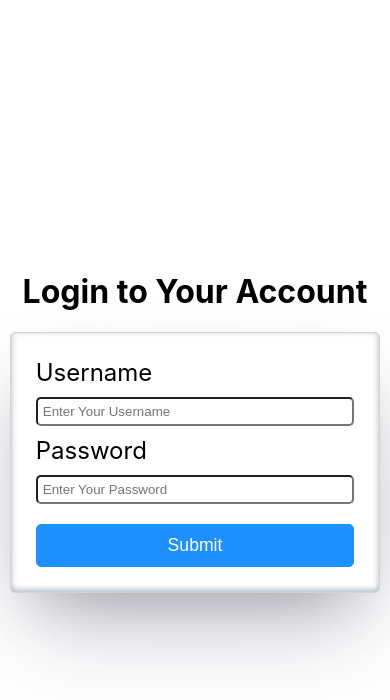
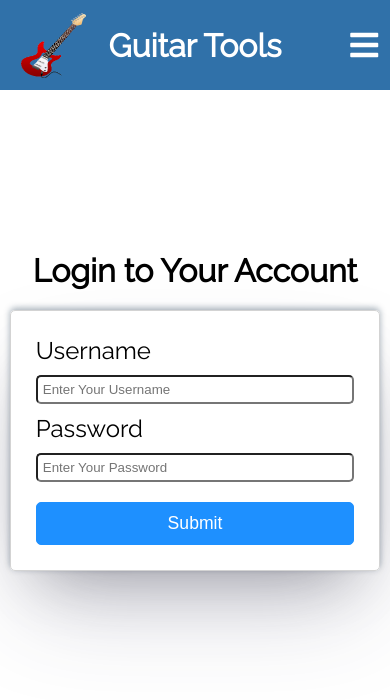
Before and after one commit to JB0925/Guitar-Tools, a React (Create React App) app: page /login in a window 390 px wide. Shown: the top 700 px of the page. Built offline with nearby package versions, Linux system fonts and the light colour scheme.

Commit message:
add guitar image for site logo. Add Raleway font. Add collapsable navbar component for smaller screens.Rearrange so that app login is handled at the App level, and passed to the navbar and Login/Register pages.  TODO: Remove placeholder anchor tags and use React Router NavLink tags.

```diff
--- a/public/index.html
+++ b/public/index.html
@@ -15,6 +15,9 @@
       user's mobile device or desktop. See https://developers.google.com/web/fundamentals/web-app-manifest/
     -->
     <link rel="manifest" href="%PUBLIC_URL%/manifest.json" />
+    <link rel="preconnect" href="https://fonts.googleapis.com">
+    <link rel="preconnect" href="https://fonts.gstatic.com" crossorigin>
+    <link href="https://fonts.googleapis.com/css2?family=Raleway&display=swap" rel="stylesheet">
     <link rel="stylesheet" href="https://pro.fontawesome.com/releases/v5.10.0/css/all.css"
           integrity="sha384-AYmEC3Yw5cVb3ZcuHtOA93w35dYTsvhLPVnYs9eStHfGJvOvKxVfELGroGkvsg+p"
           crossorigin="anonymous"/>
--- a/src/CSS/LoginAndSignUpForm.css
+++ b/src/CSS/LoginAndSignUpForm.css
@@ -4,6 +4,10 @@
     justify-content: center;
     flex-direction: column;
     width: 100%;
+}
+
+.LoginAndSignUpForm h3 {
+    margin-top: 6%;
 }
 
 .LoginAndSignUpForm form {
@@ -17,7 +21,7 @@
     width: 50%;
     box-shadow: rgba(50, 50, 93, 0.25) 0px 50px 100px -20px,
                 rgba(0, 0, 0, 0.3) 0px 30px 60px -30px,
-                rgba(10, 37, 64, 0.35) 0px -2px 6px 0px inset;
+                rgba(10, 37, 64, 0.35) 0px -2px 6px 0px;
 }
 
 .container {
--- /dev/null
+++ b/src/CSS/Navbar.css
@@ -0,0 +1,69 @@
+nav {
+    display: flex;
+    align-items: center;
+    justify-content: center;
+    background-color: #3071A9;
+    color: white;
+    width: 100%;
+    position: fixed;
+    top: 0;
+    left: 0;
+    z-index: 1;
+}
+
+nav h1 {
+    font-size: 2rem;
+}
+
+nav img {
+    width: 75px;
+    height: 75px;
+    padding: 5px;
+    position: absolute;
+    left: 0;
+    margin-left: 4%;
+}
+
+nav i {
+    cursor: pointer;
+    font-size: 2rem;
+    position: absolute;
+    display: none;
+    right: 0;
+    margin-right: 3%;
+}
+
+.pulldown {
+    position: absolute;
+    top: 100%;
+    background-color: green;
+    z-index: 2;
+    width: 100%;
+    height: 0%;
+    transition: height .7s ease-out;
+}
+
+.pulldown ul {
+    display: none;
+    flex-direction: column;
+    align-items: flex-start;
+    justify-content: center;
+    margin-left: -2.5%;
+}
+
+.pulldown ul li {
+    list-style: none;
+    padding: 20px;
+}
+
+.pulldown ul a {
+    text-decoration: none;
+    font-size: 2rem;
+    color: white;
+}
+
+@media screen and (max-width: 900px) {
+    .fas {
+        display: block;
+    }
+}
--- a/src/CSS/index.css
+++ b/src/CSS/index.css
@@ -10,9 +10,7 @@ html {
 body {
   margin: 0;
   padding: 0;
-  font-family: -apple-system, BlinkMacSystemFont, 'Segoe UI', 'Roboto', 'Oxygen',
-    'Ubuntu', 'Cantarell', 'Fira Sans', 'Droid Sans', 'Helvetica Neue',
-    sans-serif;
+  font-family: 'Raleway', sans-serif;
   -webkit-font-smoothing: antialiased;
   -moz-osx-font-smoothing: grayscale;
 }
--- a/src/Components/App.js
+++ b/src/Components/App.js
@@ -2,11 +2,13 @@ import React from "react";
 import '../CSS/App.css';
 import FlashCardContainer from './FlashCardContainer';
 import useFlashCardUpdate from "../Hooks/FlashCardHooks";
+import useLoginUpdate from "../Hooks/useLoginHook";
 import FlashCardContext from "../Contexts/FlashCardContext";
 import Tuner from "./Tuner";
 import Metronome from "./Metronome";
 import Routes from "./Routes";
 import Login from "./LoginAndSignUpForm";
+import Navbar from "./Navbar";
 
 /**
  * The central processing for the guitar app. Uses a context provider to pass
@@ -27,6 +29,8 @@ function App() {
     successOrFail, updatePitch, handleStart, handleClose
   ] = useFlashCardUpdate();
 
+  const [updateLoginState, statusMessage, isLoggedIn] = useLoginUpdate();
+
   const value = {
     message, isStarted, isRecording, thePitch,
     note, image, successOrFail, updatePitch,
@@ -36,7 +40,8 @@ function App() {
   return (
     <FlashCardContext.Provider value={value}>
       <div className="App">
-        <Routes />
+        <Navbar />
+        <Routes updateLoginState={updateLoginState} statusMessage={statusMessage} />
       </div>
     </FlashCardContext.Provider>
   );
--- a/src/Components/LoginAndSignUpForm.js
+++ b/src/Components/LoginAndSignUpForm.js
@@ -2,8 +2,9 @@ import React from "react";
 import "../CSS/LoginAndSignUpForm.css";
 import useFormUpdate from "../Hooks/useFormHook";
 
-const LoginAndSignUpForm = ({ typeOfForm, header }) => {
-    const [formData, handleChange, handleSubmit] = useFormUpdate(typeOfForm);
+const LoginAndSignUpForm = ({ typeOfForm, header, updateLoginState, statusMessage }) => {
+    const [formData, makeStyleObjectForLoginStatus, handleChange, handleSubmit] = useFormUpdate(typeOfForm, updateLoginState);
+    const styleObject = makeStyleObjectForLoginStatus(statusMessage);
 
     return (
         <div className="LoginAndSignUpForm">
@@ -33,6 +34,7 @@ const LoginAndSignUpForm = ({ typeOfForm, header }) => {
                     <button type="submit">Submit</button>
                 </form>
             </div>
+            <h3 style={styleObject}>{statusMessage}</h3>
         </div>
     );
 };
--- /dev/null
+++ b/src/Components/Navbar.js
@@ -0,0 +1,68 @@
+import React, { useEffect, useRef, useState } from "react";
+import Guitar from "../guitarnobg.png";
+import "../CSS/Navbar.css";
+
+const Navbar = () => {
+    const [isOpen, setIsOpen] = useState(false);
+    const burgerButton = useRef();
+
+    useEffect(() => {
+        let firstTimer;
+        let secondTimer;
+        const pulldownMenu = document.querySelector(".pulldown");
+        const pulldownUl = document.querySelector(".pulldown ul");
+
+        const clickBurger = () => {
+            if (!isOpen) {
+                pulldownMenu.style.display = "block";
+
+                firstTimer = setTimeout(() => {
+                    pulldownMenu.style.height = "250px";
+                    pulldownUl.style.display = "flex";
+                },100);
+            } else {
+                secondTimer = setTimeout(() => {
+                    pulldownMenu.style.height = "0px";
+                    pulldownUl.style.display = "none";
+                },100);
+            }
+        };
+
+        const changeDisplayOnResize = () => {
+            if (window.innerWidth >= 900) {
+                burgerButton.current.style.display = "none";
+                setTimeout(() => {
+                    pulldownMenu.style.height = "0px"
+                    setIsOpen(isOpen => false);
+                },100);
+            } else {
+                burgerButton.current.style.display = "block";
+            }
+        };
+        changeDisplayOnResize();
+        burgerButton.current.addEventListener('click', clickBurger);
+        window.addEventListener("resize", changeDisplayOnResize);
+
+    },[isOpen]);
+
+    const handleClick = () => {
+        setIsOpen(isOpen => !isOpen);
+    };
+
+    return (
+        <nav>
+            <img src={Guitar} alt="guitar" />
+            <h1>Guitar Tools</h1>
+            <i className="fas fa-bars" ref={burgerButton} onClick={handleClick}></i>
+            <div className="pulldown">
+                <ul>
+                    <li><a href="#">Flash Cards</a></li>
+                    <li><a href="#">Metronome</a></li>
+                    <li><a href="#">Tuner</a></li>
+                </ul>
+            </div>
+        </nav>
+    );
+};
+
+export default Navbar;
--- a/src/Components/Routes.js
+++ b/src/Components/Routes.js
@@ -5,14 +5,24 @@ import Tuner from "./Tuner";
 import Metronome from "./Metronome";
 import LoginAndSignUpForm from "./LoginAndSignUpForm";
 
-const Routes = () => {
+const Routes = ({ updateLoginState, statusMessage }) => {
     return (
         <Switch>
             <Route exact path="/register">
-                <LoginAndSignUpForm typeOfForm="register" header="Sign Up For an Account" />
+                <LoginAndSignUpForm
+                    typeOfForm="register"
+                    header="Sign Up For an Account"
+                    updateLoginState={updateLoginState}
+                    statusMessage={statusMessage}
+                />
             </Route>
             <Route exact path="/login">
-                <LoginAndSignUpForm typeOfForm="login" header="Login to Your Account" />
+                <LoginAndSignUpForm
+                    typeOfForm="login"
+                    header="Login to Your Account"
+                    updateLoginState={updateLoginState}
+                    statusMessage={statusMessage}
+                />
             </Route>
             <Route exact path="/flashcards">
                 <FlashCardContainer />
--- a/src/Hooks/useFormHook.js
+++ b/src/Hooks/useFormHook.js
@@ -1,7 +1,7 @@
 import { useState } from "react";
 import soundApi from "../soundApi";
 
-const useFormUpdate = (typeOfForm) => {
+const useFormUpdate = (typeOfForm, updateLoginState) => {
     let response;
     const initialFormState = {
         username: "",
@@ -28,10 +28,15 @@ const useFormUpdate = (typeOfForm) => {
         :
         response = await soundApi.registerNewUser(formData);
         setFormData(formData => initialFormState);
-        return response;
+        updateLoginState(response, typeOfForm);
     };
 
-    return [formData, handleChange, handleSubmit];
+    const makeStyleObjectForLoginStatus = msg => {
+        if (msg.indexOf("Successfully") === 0) return { color: "green" };
+        return { color: "red" };
+    };
+
+    return [formData, makeStyleObjectForLoginStatus, handleChange, handleSubmit];
 };
 
 export default useFormUpdate;
--- /dev/null
+++ b/src/Hooks/useLoginHook.js
@@ -0,0 +1,38 @@
+import { useState } from "react";
+
+const useLoginUpdate = () => {
+    const initialLoginState = {
+        statusMessage: "",
+        isLoggedIn: false
+    };
+
+    const [loginState, setLoginState] = useState(initialLoginState);
+
+    const createFeedbackMessage = (msg, typeOfForm) => {
+        if (msg.indexOf('ey') === 0) {
+            const successMessage = typeOfForm === "login" ? "Successfully Logged In!" :
+                                                  "Successfully Signed Up and Logged In!";
+            return successMessage;
+        };
+        return msg;
+    };
+
+    const setIsLoggedIn = msg => {
+        return msg.indexOf("Successfully") === 0;
+    };
+
+    const updateLoginState = (msg, typeOfForm) => {
+        const newStatusMessage = createFeedbackMessage(msg, typeOfForm);
+        setLoginState(loginState => ({
+            ...loginState,
+            statusMessage: newStatusMessage,
+            isLoggedIn: setIsLoggedIn(newStatusMessage)
+        }));
+    };
+
+    const { statusMessage, isLoggedIn } = loginState;
+
+    return [updateLoginState, statusMessage, isLoggedIn];
+};
+
+export default useLoginUpdate;
--- a/src/soundApi.js
+++ b/src/soundApi.js
@@ -22,7 +22,8 @@ class soundApi {
             window.localStorage.setItem("token", JSON.stringify(token));
             return token;
         } catch (error) {
-            return error.message;
+            const { message } = error.response.data.error;
+            return message;
         };
     };
 
@@ -38,7 +39,8 @@ class soundApi {
             window.localStorage.setItem("token", JSON.stringify(token));
             return token;
         } catch (error) {
-            return error.message;
+            const { message } = error.response.data.error;
+            return message;
         };
     };
 };
```
Also changed, not shown: src/guitar.png (added), src/guitarnobg.png (added).
